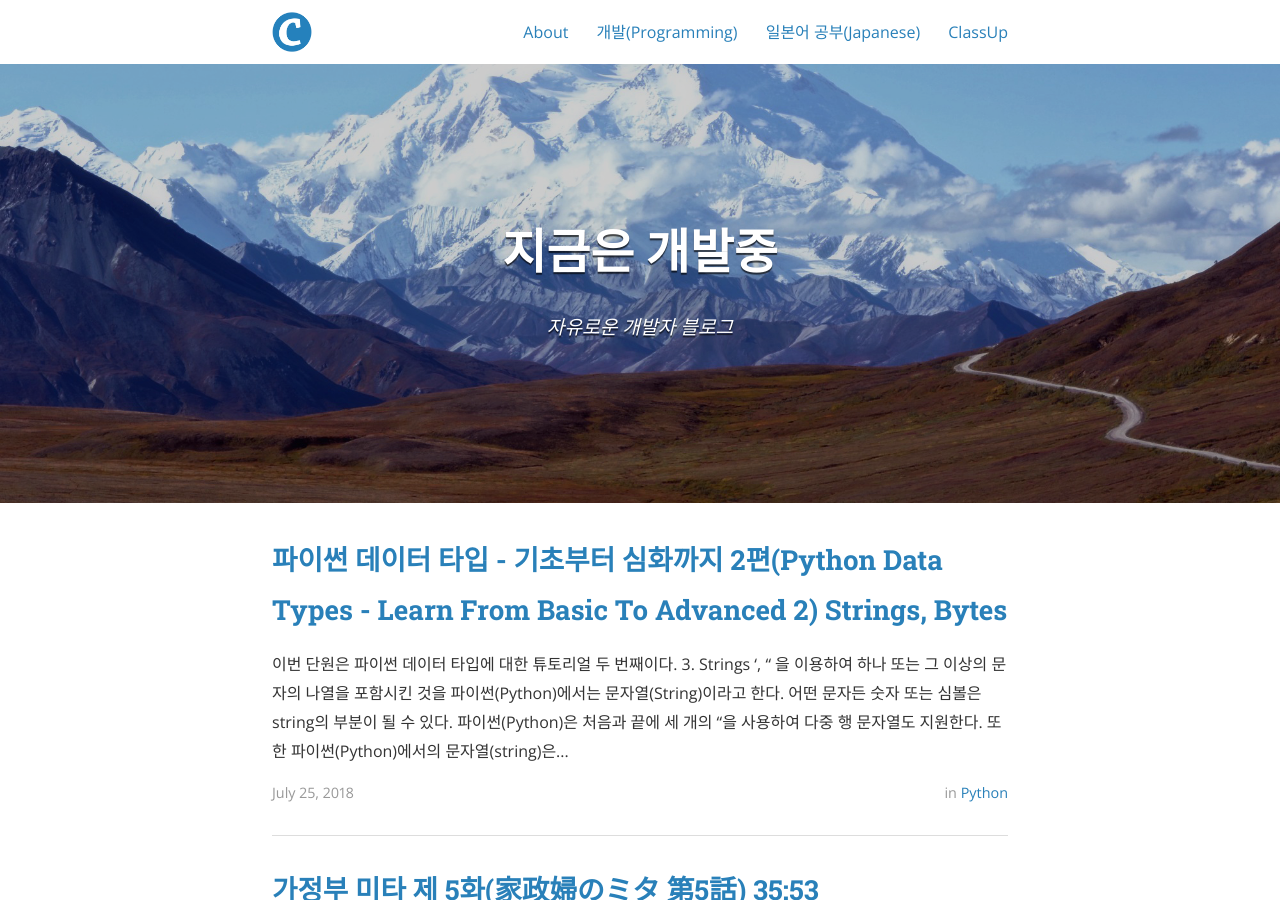
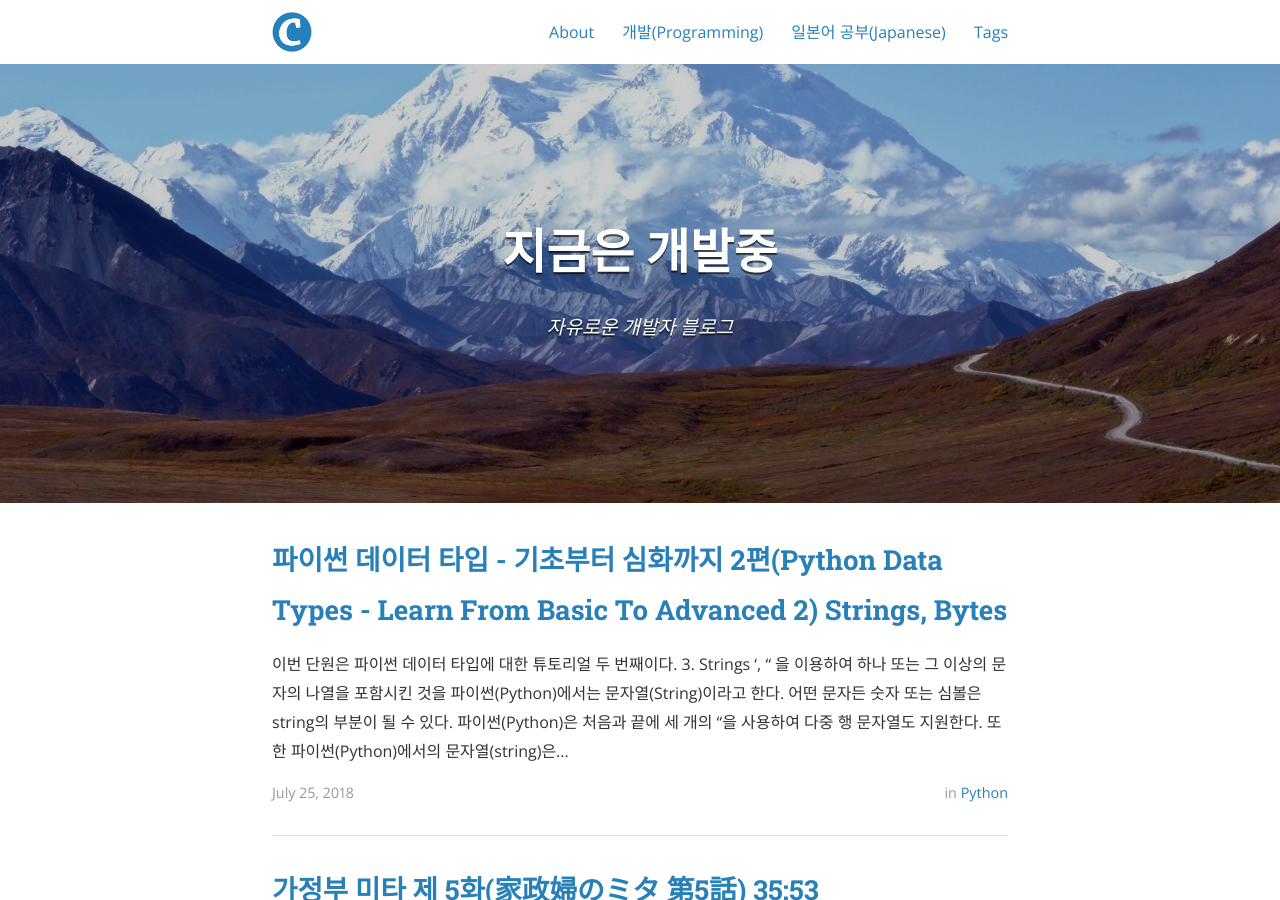
Before and after one commit to myksb1223/myksb1223.github.io, a Jekyll site: the page built from index.html, in a window 1280 px wide and 900 px high. Built offline with Jekyll 4.4.1, drawn with Linux system fonts in a browser that asks for light colours; nearby versions of some CDN libraries; Markdown is read by kramdown in place of the engine named in the settings; the list of posts is cut into pages by our own code.

Commit message:
Change tag html

```diff
--- a/tag.html
+++ b/tag.html
@@ -1,7 +1,7 @@
 ---
 layout: page
-title: ClassUp
-permalink: /tag/ClassUp/
+title: Tags
+permalink: /tag/
 ---
 
 {% for tag in site.tags %}
```
